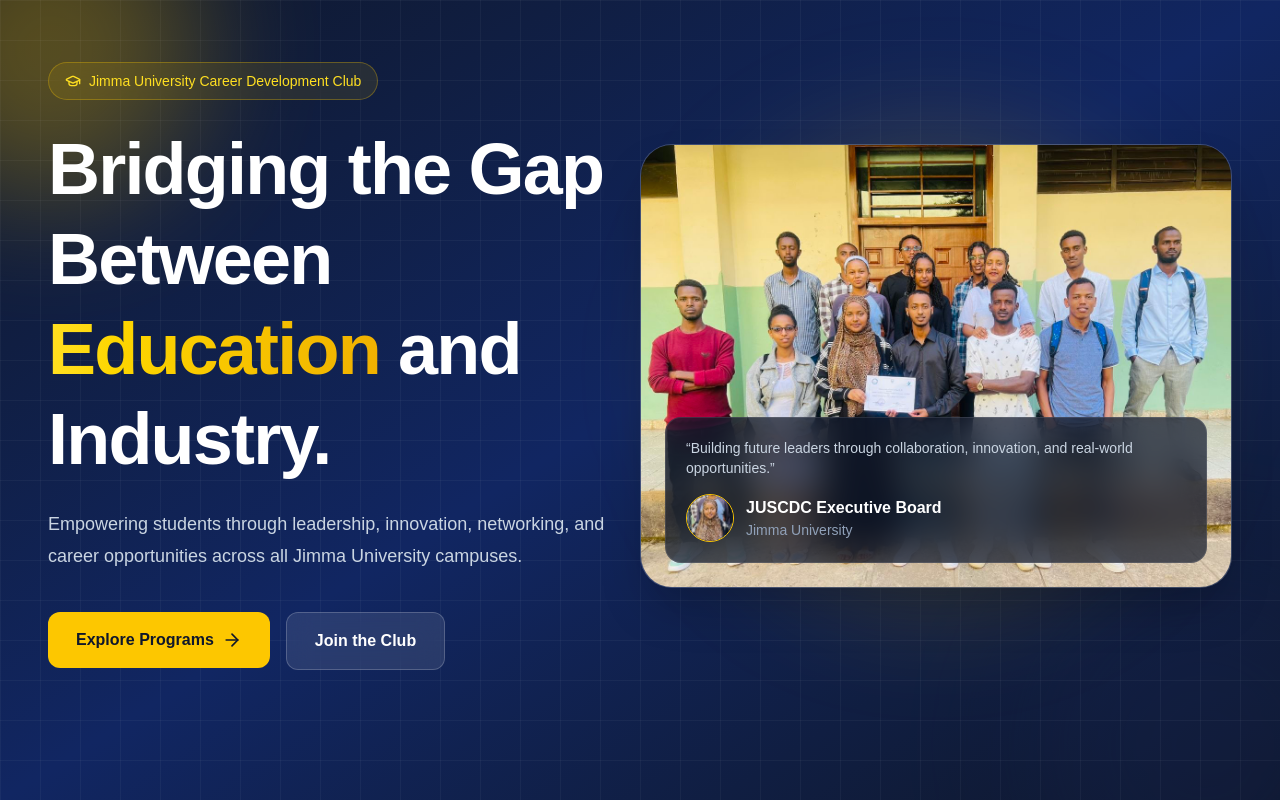
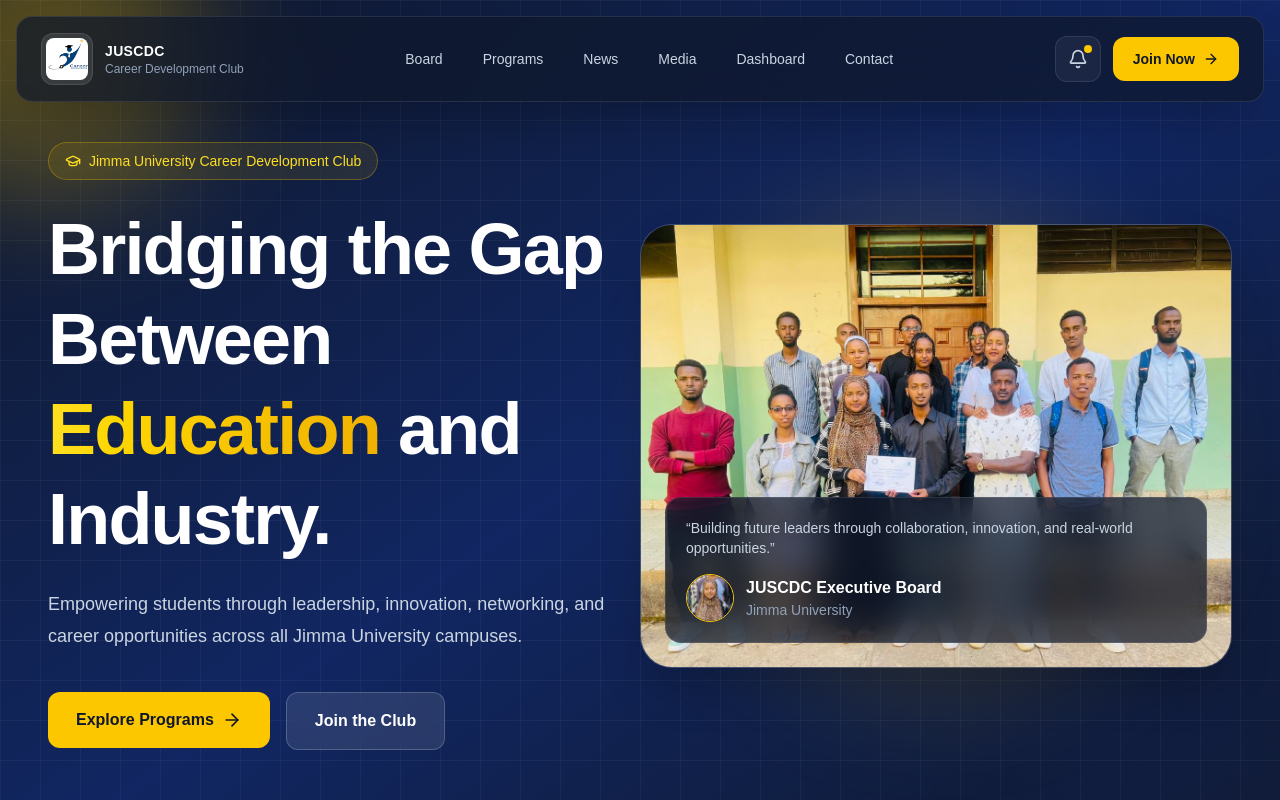
Before and after one commit to Feven-Tolosa/juscdc-platform, a Next.js app: page / in a window 1280 px wide. Shown: the top 800 px of the page. Built offline with nearby package versions, Linux system fonts and the light colour scheme.

Commit message:
navbare adje

```diff
--- a/components/home/Hero.tsx
+++ b/components/home/Hero.tsx
@@ -7,7 +7,7 @@ import { ArrowRight, GraduationCap } from 'lucide-react'
 
 export default function HeroSection() {
   return (
-    <section className='relative overflow-hidden bg-gradient-to-br from-[#0f172a] via-[#112662] to-[#0f172a] text-white'>
+    <section className='relative pt-20 overflow-hidden bg-gradient-to-br from-[#0f172a] via-[#112662] to-[#0f172a] text-white'>
       {/* Background Glow */}
       <div className='absolute inset-0 opacity-30'>
         <div className='absolute left-[-100px] top-[-100px] h-[300px] w-[300px] rounded-full bg-yellow-400 blur-3xl' />
--- a/components/layout/Navbar.tsx
+++ b/components/layout/Navbar.tsx
@@ -43,7 +43,6 @@ export default function Navbar() {
 
   return (
     <AnimatePresence>
-      {showNavbar && (
       <motion.nav
         initial={{ y: -120, opacity: 0 }}
         animate={{ y: 0, opacity: 1 }}
@@ -68,9 +67,7 @@ export default function Navbar() {
               <h1 className='text-sm font-bold tracking-wide text-white'>
                 JUSCDC
               </h1>
-                <p className='text-xs text-slate-400'>
-                  Career Development Club
-                </p>
+              <p className='text-xs text-slate-400'>Career Development Club</p>
             </div>
           </Link>
 
@@ -113,11 +110,7 @@ export default function Navbar() {
             onClick={toggleMenu}
             className='rounded-xl border border-white/10 bg-white/5 p-2 text-white transition hover:bg-white/10 md:hidden'
           >
-              {isOpen ? (
-                <X className='h-6 w-6' />
-              ) : (
-                <Menu className='h-6 w-6' />
-              )}
+            {isOpen ? <X className='h-6 w-6' /> : <Menu className='h-6 w-6' />}
           </button>
         </div>
 
@@ -155,7 +148,6 @@ export default function Navbar() {
           )}
         </AnimatePresence>
       </motion.nav>
-      )}
     </AnimatePresence>
   )
 }
```
Lines whose indentation alone changed are shown as unchanged.
